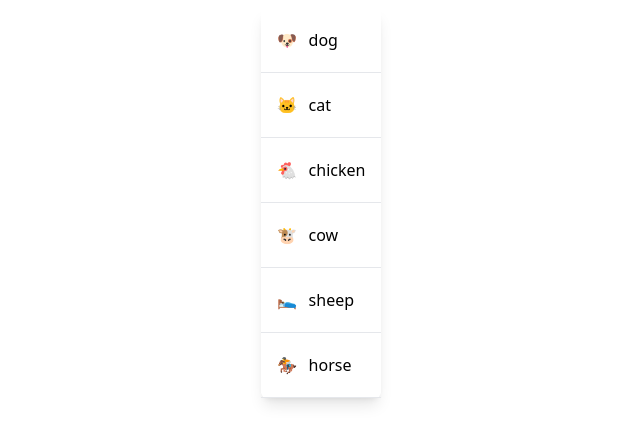
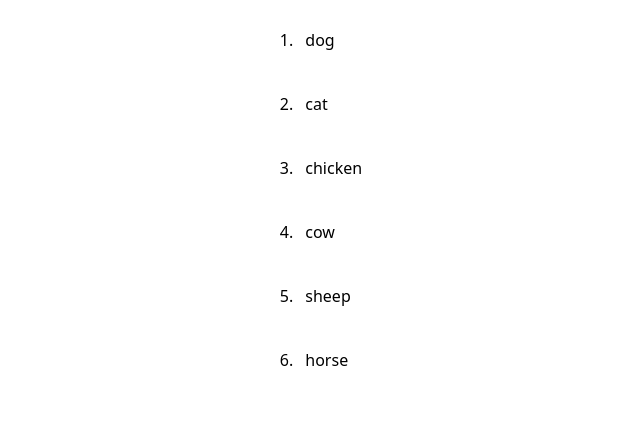
Before and after one commit to hirwaaldo1/gym-introductory-exercises-react, a React (Create React App) app: page / in a window 1280 px wide. Shown: the top 444 px of the page, without its empty margins (319-959 px from the left). Built offline with nearby package versions, Linux system fonts and the light colour scheme.

Commit message:
feat: Mapping Through A List And Rendering (With A Custom Component)

```diff
--- a/src/App.js
+++ b/src/App.js
@@ -3,9 +3,9 @@ import DATA from "./data/data";
 function App() {
   return (
     <div className="flex justify-center mt-2">
-      <ul className="w-fit shadow-lg rounded-md">
+      <ul className="w-fit rounded-md">
         {DATA.map((value, index) => {
-          return <List name={value.name} icon={value.icon} key={index} />;
+          return <List {...value} key={index} />;
         })}
       </ul>
     </div>
--- a/src/components/List.js
+++ b/src/components/List.js
@@ -1,8 +1,8 @@
 import React from "react";
-export default function List({ name, icon }) {
+export default function List({ name, id }) {
   return (
-    <li className="flex items-center gap-3 px-4 py-5 border-b">
-      <span>{icon}</span>
+    <li className="flex items-center gap-3 px-4 py-5">
+      <span>{id}.</span>
       <span>{name}</span>
     </li>
   );
--- a/src/data/data.js
+++ b/src/data/data.js
@@ -1,27 +1,27 @@
 const data = [
   {
+    id: 1,
     name: "dog",
-    icon: "🐶",
   },
   {
+    id: 2,
     name: "cat",
-    icon: "🐱",
   },
   {
+    id: 3,
     name: "chicken",
-    icon: "🐔",
   },
   {
+    id: 4,
     name: "cow",
-    icon: "🐮",
   },
   {
+    id: 5,
     name: "sheep",
-    icon: "🛌",
   },
   {
+    id: 6,
     name: "horse",
-    icon: "🏇",
   },
 ];
 export default data;
```
Also changed, not shown: 1 other file (tests, documents, lock files or other folders).
